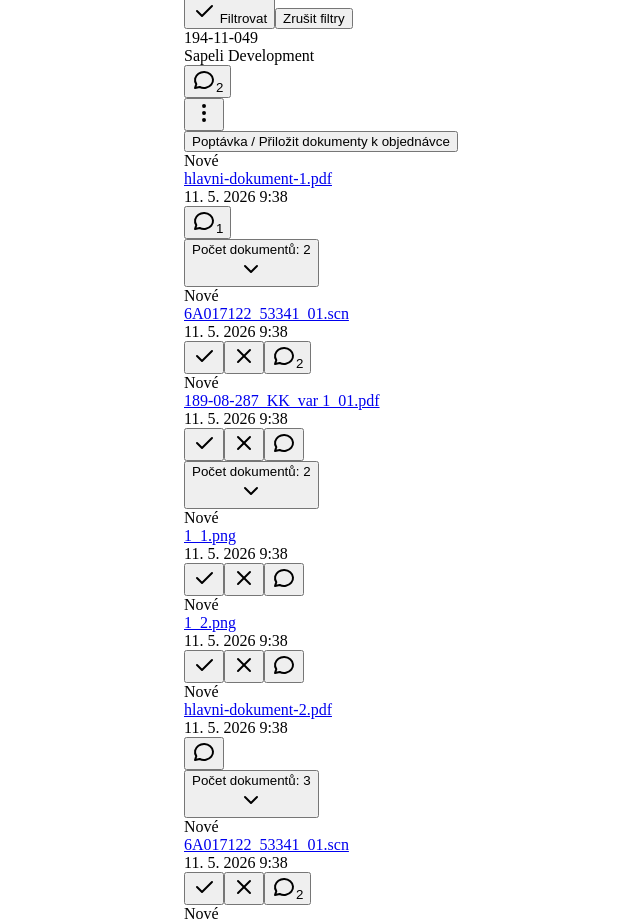
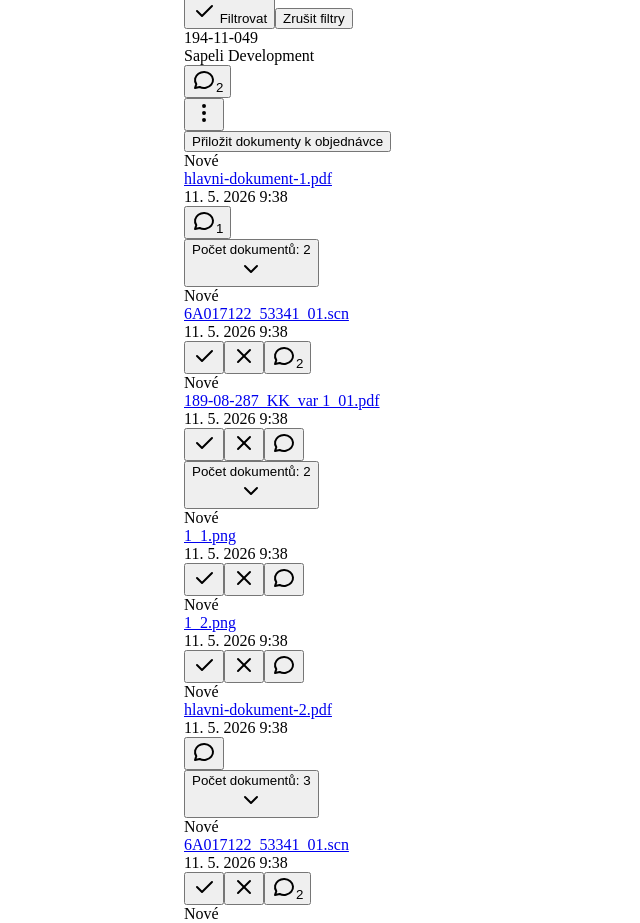
Before and after one commit to TomVitha/ois-vue, a Vue app: page /dois/objednavky in a window 1280 px wide. Shown: the part 840-1763 px from the top of the page, without its empty margins (96-736 px from the left). Built offline with nearby package versions, Linux system fonts and the light colour scheme.

Commit message:
Change control labels

```diff
--- a/src/components/DOIS/OrderItem.vue
+++ b/src/components/DOIS/OrderItem.vue
@@ -92,8 +92,7 @@
             </button>
             <div class="dropdown-menu dropdown-menu-end">
               <button @click="startAttachingDocs" class="dropdown-item">
-                <!-- TEMP: Název -->
-                Poptávka / Přiložit dokumenty k objednávce
+                Přiložit dokumenty k objednávce
               </button>
             </div>
           </div>
--- a/src/views/DOIS/DetailObjednavky.vue
+++ b/src/views/DOIS/DetailObjednavky.vue
@@ -79,7 +79,7 @@
                 <path d="M17 21h-10a2 2 0 0 1 -2 -2v-14a2 2 0 0 1 2 -2h7l5 5v11a2 2 0 0 1 -2 2" />
                 <path d="M9 15l2 2l4 -4" />
               </svg>
-              Předávací protokol
+              Předávací protokol montáže
             </button>
             <button class="dropdown-item">
               <svg xmlns="http://www.w3.org/2000/svg" width="24" height="24" viewBox="0 0 24 24" fill="none" stroke="currentColor" stroke-width="2" stroke-linecap="round" stroke-linejoin="round" class="icon icon-tabler icons-tabler-outline icon-tabler-tool">
@@ -156,7 +156,7 @@
                 <path d="M17 21h-10a2 2 0 0 1 -2 -2v-14a2 2 0 0 1 2 -2h7l5 5v11a2 2 0 0 1 -2 2" />
                 <path d="M9 15l2 2l4 -4" />
               </svg>
-              Předávací protokol
+              Předávací protokol montáže
             </button>
             <button class="dropdown-item">
               <svg xmlns="http://www.w3.org/2000/svg" width="24" height="24" viewBox="0 0 24 24" fill="none" stroke="currentColor" stroke-width="2" stroke-linecap="round" stroke-linejoin="round" class="icon icon-tabler icons-tabler-outline icon-tabler-tool">
```
